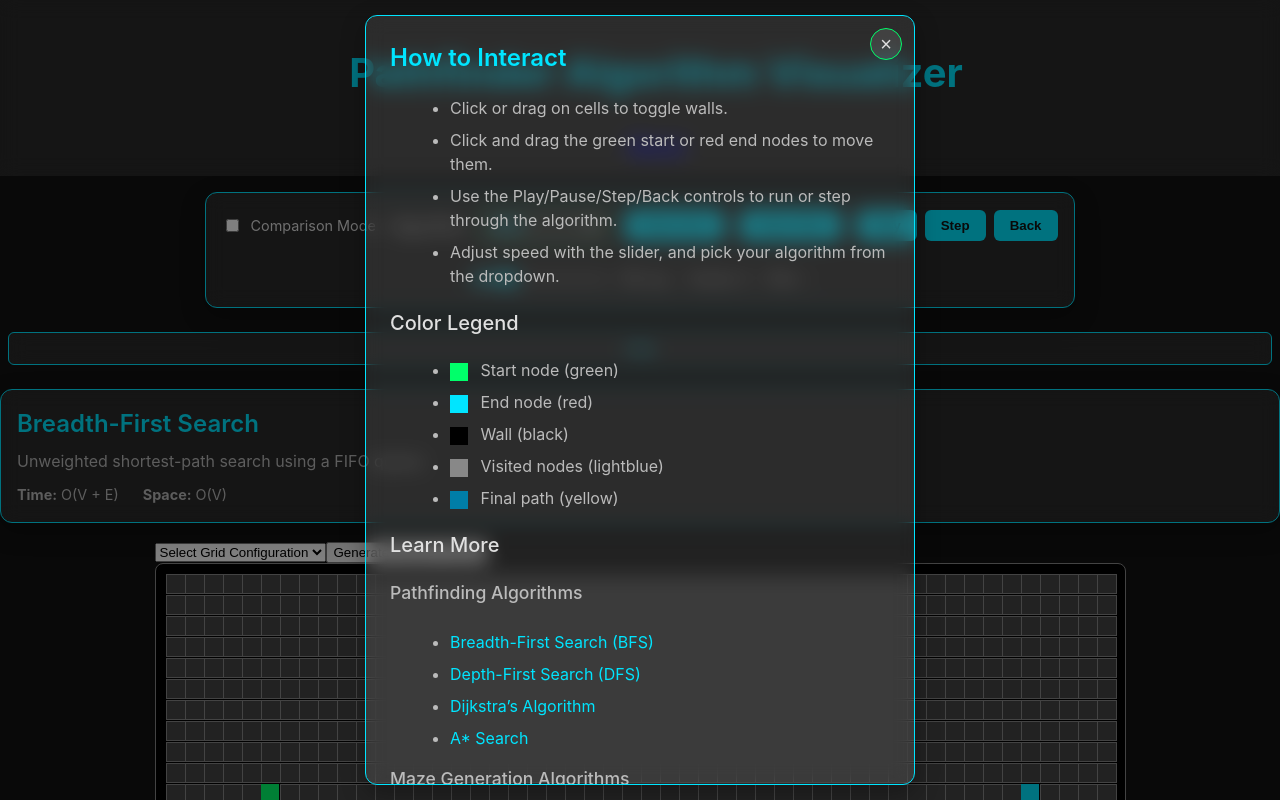
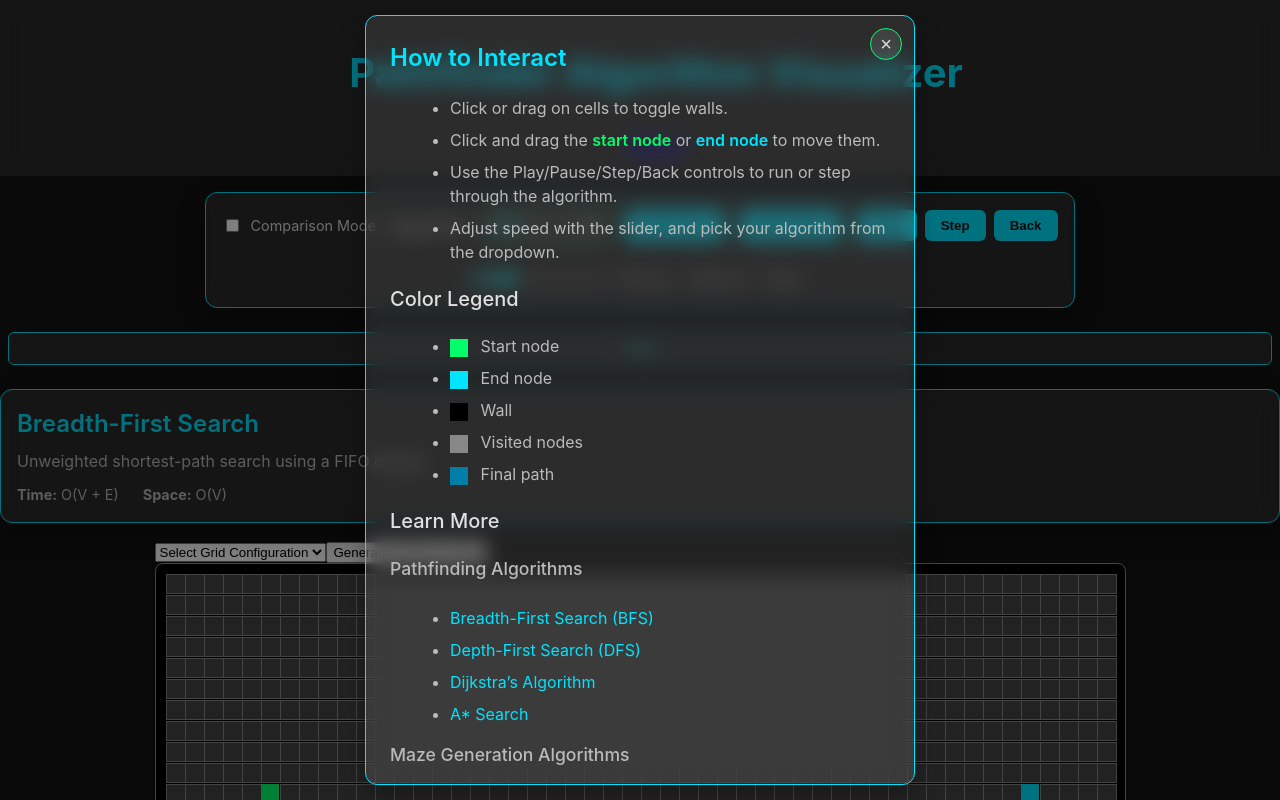
Before and after one commit to Jwmarsh16/pathfinding-algorithm, a React (Vite) app in the folder client/: page / in a window 1280 px wide. Both pictures are taken after a click on the button "Help". Shown: the top 800 px of the page. Built offline with nearby package versions, Linux system fonts and the light colour scheme.

Commit message:
Color-code start and end text in HelpModal
Wrap the words “start node” and “end node” in spans styled with
--accent-color and --primary-color respectively so the instruction
text matches the actual node colors.

```diff
--- a/client/src/components/HelpModal.jsx
+++ b/client/src/components/HelpModal.jsx
@@ -1,4 +1,3 @@
-// src/components/HelpModal.jsx
 import React from 'react'
 import './HelpModal.css'
 
@@ -22,18 +21,48 @@ function HelpModal({ open, onClose }) {
         <h2>How to Interact</h2>
         <ul>
           <li>Click or drag on cells to toggle walls.</li>
-          <li>Click and drag the green start or red end nodes to move them.</li>
-          <li>Use the Play/Pause/Step/Back controls to run or step through the algorithm.</li>
-          <li>Adjust speed with the slider, and pick your algorithm from the dropdown.</li>
+          <li>
+            Click and drag the{' '}
+            <span
+              style={{ color: 'var(--accent-color)', fontWeight: 600 }}
+            >
+              start node
+            </span>{' '}
+            or{' '}
+            <span
+              style={{ color: 'var(--primary-color)', fontWeight: 600 }}
+            >
+              end node
+            </span>{' '}
+            to move them.
+          </li>
+          <li>
+            Use the Play/Pause/Step/Back controls to run or step through
+            the algorithm.
+          </li>
+          <li>
+            Adjust speed with the slider, and pick your algorithm from
+            the dropdown.
+          </li>
         </ul>
 
         <h3>Color Legend</h3>
         <ul>
-          <li><span className="legend-box start" /> Start node (green)</li>
-          <li><span className="legend-box end" /> End node (red)</li>
-          <li><span className="legend-box wall" /> Wall (black)</li>
-          <li><span className="legend-box visited" /> Visited nodes (lightblue)</li>
-          <li><span className="legend-box path" /> Final path (yellow)</li>
+          <li>
+            <span className="legend-box start" /> Start node
+          </li>
+          <li>
+            <span className="legend-box end" /> End node
+          </li>
+          <li>
+            <span className="legend-box wall" /> Wall
+          </li>
+          <li>
+            <span className="legend-box visited" /> Visited nodes
+          </li>
+          <li>
+            <span className="legend-box path" /> Final path
+          </li>
         </ul>
 
         <h3>Learn More</h3>
```
